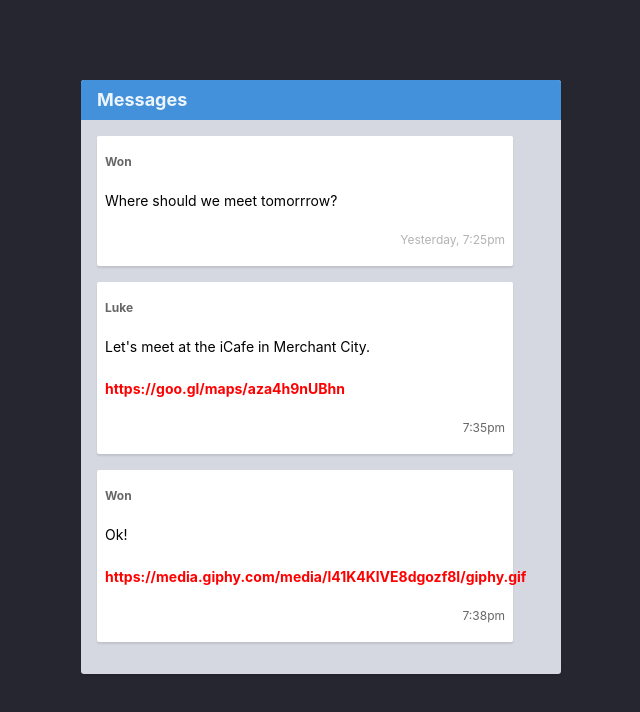
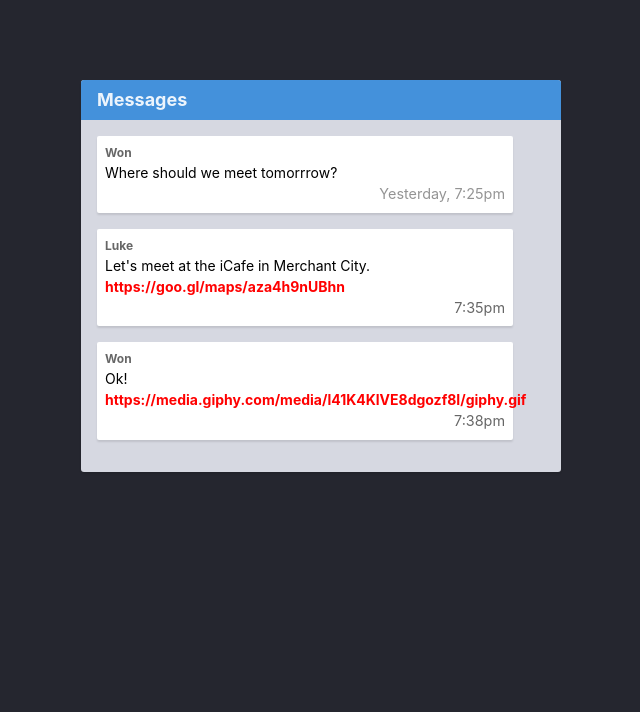
Before and after one commit to mariamoussa/gitexercise, a website: page week-1/6-css-properties/index.html in a window 1280 px wide. Shown: the whole page, without its empty margins (319-959 px from the left). Drawn offline with Linux system fonts and the light colour scheme.

Commit message:
Completed 6-css-properties exercise

```diff
--- a/week-1/6-css-properties/styles.css
+++ b/week-1/6-css-properties/styles.css
@@ -1,22 +1,22 @@
 /* Add your CSS code below */
-.link {
+a {
   color: red;
   font-weight: bold;
   text-decoration: none;
 }
 
-#message_time {
+.message__time {
   font-size: 0.9rem;
 }
 
 .message--unread {
-  border-left-color: blue;
+  border-left-color: 5px solid blue;
 }
 
 .message__time--old {
-  opacity: 0.5;
+  opacity: 0.7;
 }
 
 .message {
-  line-height: 3;
+  line-height: 1.5;
 }
```
